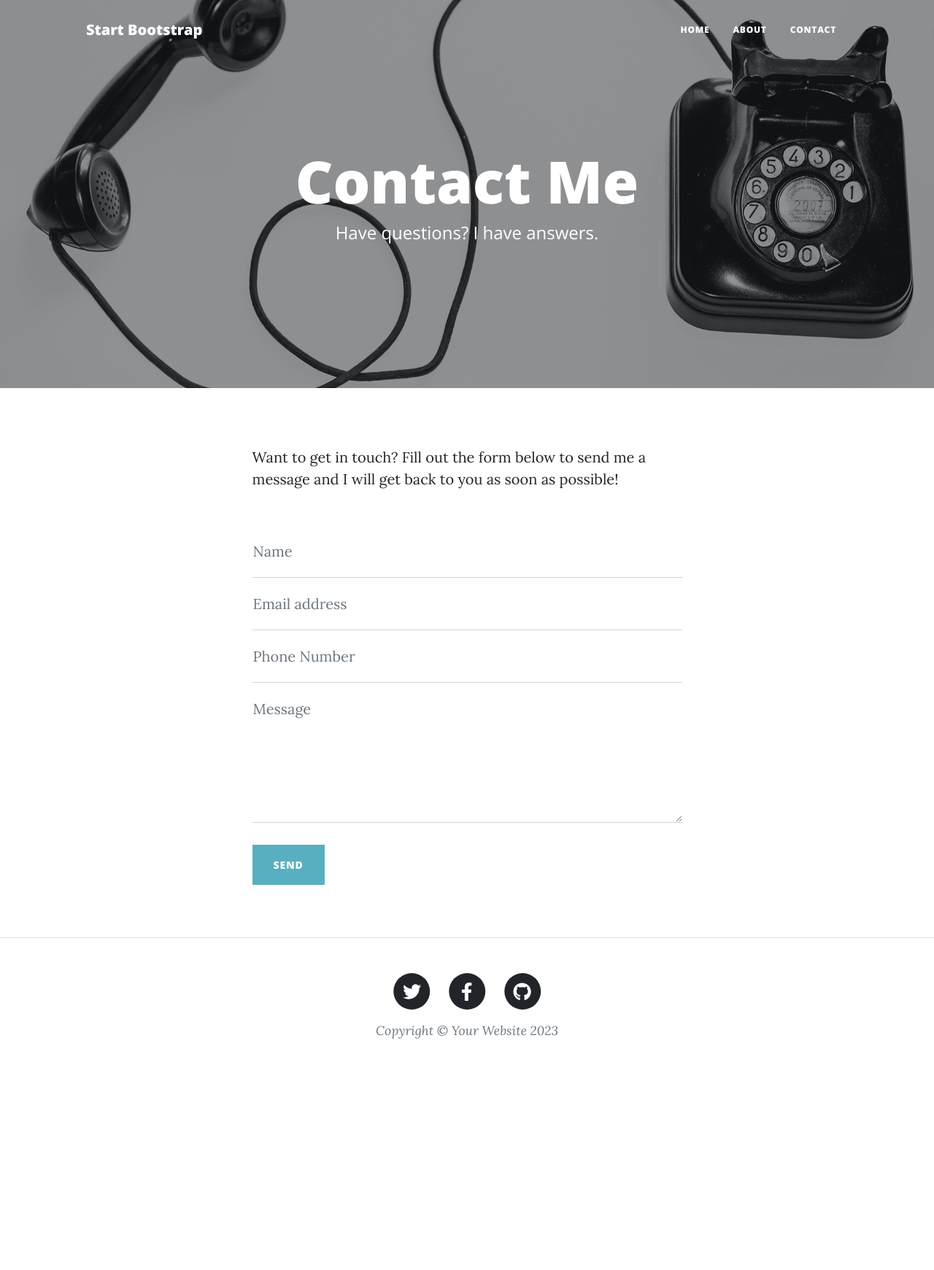
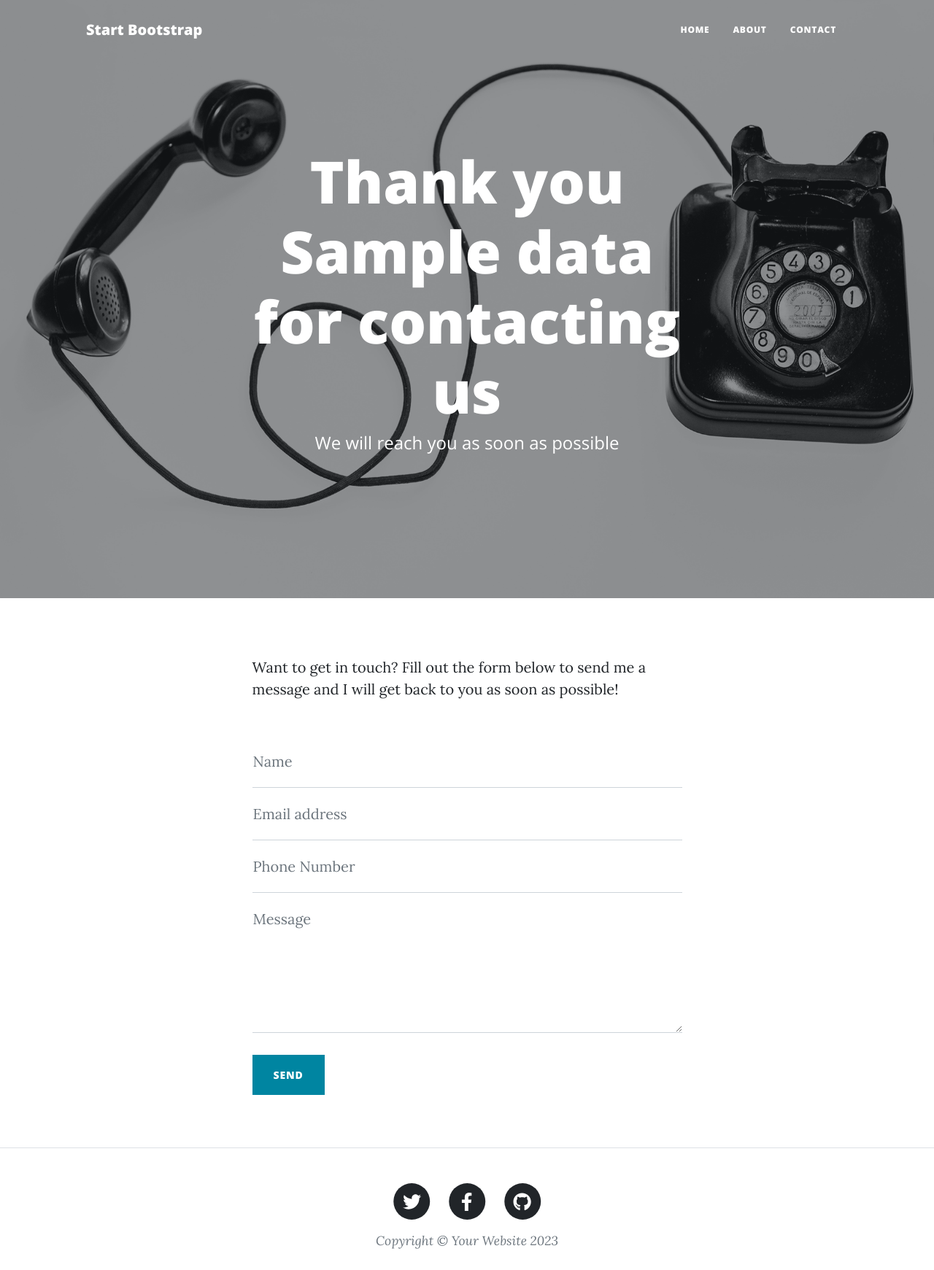
Before and after one commit to loading04/BlogWebsite, a Flask app: template templates/contact.html in a window 1280 px wide. Shown: the top 1741 px of the page at 73% size. Before the commit the page ends 1424 px from the top, so only its background shows below. Run offline with Flask 3, Linux system fonts and the light colour scheme; the template is opened without the code that fills it: most values are stand-ins (such as "Sample title", 1, 10 or a date in 2020); some libraries are stand-ins or nearby versions.

Commit message:
adding post request of contact form

```diff
--- a/main.py
+++ b/main.py
@@ -1,14 +1,12 @@
-from flask import Flask, render_template
-from post import Post
+from flask import Flask, render_template, request
 import requests
 
 app = Flask(__name__)
 
+post_json = requests.get("https://api.npoint.io/ca01e4f19c5ba9f73f70").json()
 
 
-post_json = requests.get("https://api.npoint.io/ca01e4f19c5ba9f73f70").json()
-
-#for post in post_json:
+# for post in post_json:
 #    post_obj = Post(post_id=post['id'], title=post['title'], subtitle=post['subtitle'], body=post['body'])
 #    list_post_obj.append(post_obj)
 
@@ -28,6 +26,16 @@ def contact():
     return render_template("contact.html")
 
 
+@app.route('/form-entry', methods=["POST"])
+def receive_data():
+    name = request.form["username"]
+    email = request.form["email"]
+    phone = request.form["phone"]
+    message = request.form["message"]
+    print(f"{name} \n {email} \n {phone} \n {message}")
+    return render_template("contact.html", data=name)
+
+
 @app.route("/post/<int:index>")
 def show_post(index):
     requested_post = None
--- a/templates/contact.html
+++ b/templates/contact.html
@@ -10,8 +10,24 @@
                 <div class="row gx-4 gx-lg-5 justify-content-center">
                     <div class="col-md-10 col-lg-8 col-xl-7">
                         <div class="page-heading">
-                            <h1>Contact Me</h1>
+
+
+                            {% if data %}
+                            <!--if block html code-->
+                            <h1>Thank you {{data}} for contacting us </h1>
+                            <span class="subheading">We will reach you as soon as possible</span>
+
+                            {% else %}
+                            <!--else block html code-->
+                            <h1>Contact</h1>
                             <span class="subheading">Have questions? I have answers.</span>
+                            {% endif %}
+
+
+
+
+
+
                         </div>
                     </div>
                 </div>
@@ -24,55 +40,30 @@
                     <div class="col-md-10 col-lg-8 col-xl-7">
                         <p>Want to get in touch? Fill out the form below to send me a message and I will get back to you as soon as possible!</p>
                         <div class="my-5">
-                            <!-- * * * * * * * * * * * * * * *-->
-                            <!-- * * SB Forms Contact Form * *-->
-                            <!-- * * * * * * * * * * * * * * *-->
-                            <!-- This form is pre-integrated with SB Forms.-->
-                            <!-- To make this form functional, sign up at-->
-                            <!-- https://startbootstrap.com/solution/contact-forms-->
-                            <!-- to get an API token!-->
-                            <form id="contactForm" data-sb-form-api-token="API_TOKEN">
+                            <form action="{{ url_for('receive_data') }}" method="post" id="contactForm">
                                 <div class="form-floating">
-                                    <input class="form-control" id="name" type="text" placeholder="Enter your name..." data-sb-validations="required" />
+                                    <input class="form-control" id="name" type="text" placeholder="Enter your name..." data-sb-validations="required" name="username" />
                                     <label for="name">Name</label>
                                     <div class="invalid-feedback" data-sb-feedback="name:required">A name is required.</div>
                                 </div>
                                 <div class="form-floating">
-                                    <input class="form-control" id="email" type="email" placeholder="Enter your email..." data-sb-validations="required,email" />
+                                    <input class="form-control" id="email" type="email" placeholder="Enter your email..." data-sb-validations="required,email" name="email" />
                                     <label for="email">Email address</label>
                                     <div class="invalid-feedback" data-sb-feedback="email:required">An email is required.</div>
                                     <div class="invalid-feedback" data-sb-feedback="email:email">Email is not valid.</div>
                                 </div>
                                 <div class="form-floating">
-                                    <input class="form-control" id="phone" type="tel" placeholder="Enter your phone number..." data-sb-validations="required" />
+                                    <input class="form-control" id="phone" type="tel" placeholder="Enter your phone number..." data-sb-validations="required"  name="phone"/>
                                     <label for="phone">Phone Number</label>
                                     <div class="invalid-feedback" data-sb-feedback="phone:required">A phone number is required.</div>
                                 </div>
                                 <div class="form-floating">
-                                    <textarea class="form-control" id="message" placeholder="Enter your message here..." style="height: 12rem" data-sb-validations="required"></textarea>
+                                    <textarea class="form-control" id="message" placeholder="Enter your message here..." style="height: 12rem" data-sb-validations="required" name="message"></textarea>
                                     <label for="message">Message</label>
                                     <div class="invalid-feedback" data-sb-feedback="message:required">A message is required.</div>
                                 </div>
                                 <br />
-                                <!-- Submit success message-->
-                                <!---->
-                                <!-- This is what your users will see when the form-->
-                                <!-- has successfully submitted-->
-                                <div class="d-none" id="submitSuccessMessage">
-                                    <div class="text-center mb-3">
-                                        <div class="fw-bolder">Form submission successful!</div>
-                                        To activate this form, sign up at
-                                        <br />
-                                        <a href="https://startbootstrap.com/solution/contact-forms">https://startbootstrap.com/solution/contact-forms</a>
-                                    </div>
-                                </div>
-                                <!-- Submit error message-->
-                                <!---->
-                                <!-- This is what your users will see when there is-->
-                                <!-- an error submitting the form-->
-                                <div class="d-none" id="submitErrorMessage"><div class="text-center text-danger mb-3">Error sending message!</div></div>
-                                <!-- Submit Button-->
-                                <button class="btn btn-primary text-uppercase disabled" id="submitButton" type="submit">Send</button>
+                                <button class="btn btn-primary text-uppercase" id="submitButton" type="submit">Send</button>
                             </form>
                         </div>
                     </div>
```
